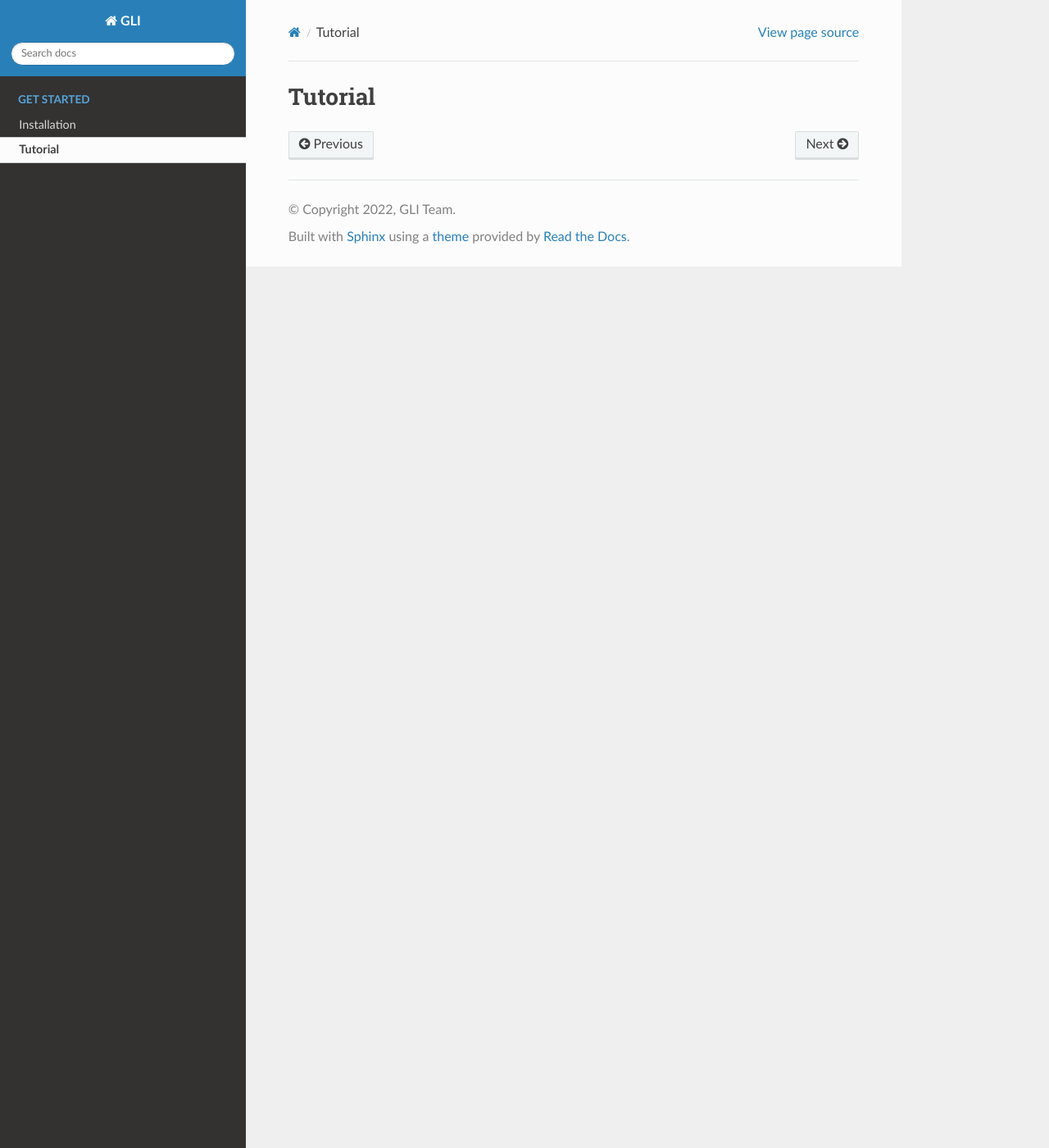
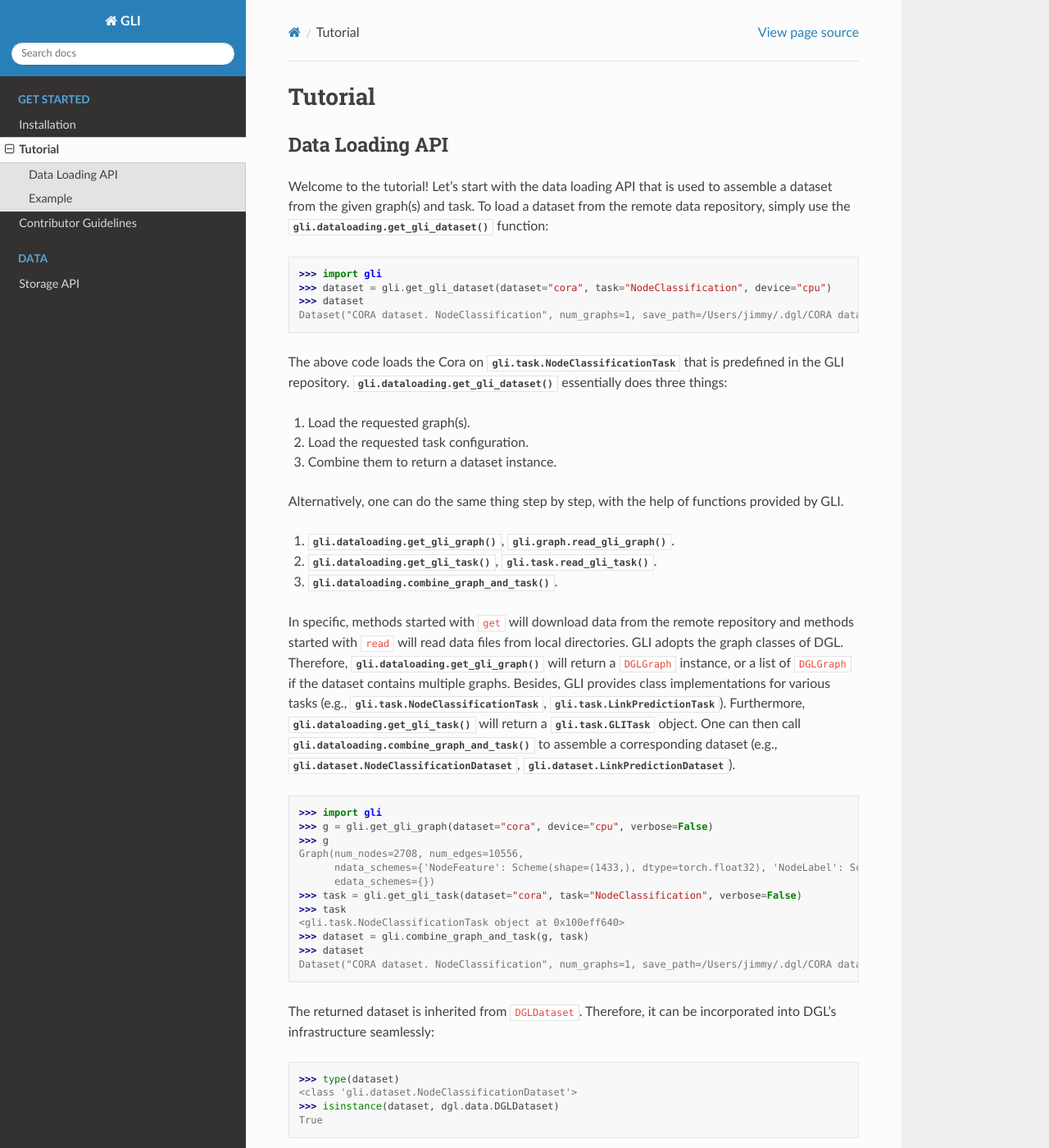
Before and after one commit to Graph-Learning-Benchmarks/gli, a Sphinx documentation site: the page built from docs/source/start/tutorial.rst, in a window 1280 px wide and 1400 px high. Shown: the whole window at 82% size. Built offline with Sphinx 7.4.7 and the Read the Docs theme 2.0.0, drawn with Linux system fonts in a browser that asks for light colours; some of the changed text lies outside the part shown.

Commit message:
update doc

```diff
--- a/docs/source/conf.py
+++ b/docs/source/conf.py
@@ -21,6 +21,7 @@ release = '0.1'
 extensions = [
     'sphinx.ext.autodoc',
     'sphinx.ext.autosummary',
+    'sphinx.ext.napoleon'
 ]
 
 templates_path = ['_templates']
--- /dev/null
+++ b/docs/source/format.rst
@@ -0,0 +1,2 @@
+Storage API
+===========
--- a/docs/source/modules.rst
+++ b/docs/source/modules.rst
@@ -3,7 +3,6 @@ GLI API
 
 .. autosummary::
    :toctree: generated
-   :recursive:
 
    gli.dataloading
    gli.graph
--- a/docs/source/start/install.rst
+++ b/docs/source/start/install.rst
@@ -7,7 +7,10 @@ Currently, we support installation from the source.
 
    git clone https://github.com/Graph-Learning-Benchmarks/gli.git
    cd gli
-   pip install -e .
+   pip install -e .           # basic requirements
+   pip install -e ".[test]"   # test-related requirements
+   pip install -e ".[doc]"    # doc-related requirements
+   pip install -e ".[full]"   # all requirements
 
 To test the installation, run the following command:
 
--- a/docs/source/start/tutorial.rst
+++ b/docs/source/start/tutorial.rst
@@ -1,2 +1,67 @@
 Tutorial
 ===============================
+Data Loading API
+~~~~~~~~~~~~~~~~
+
+Welcome to the tutorial! Let's start with the data loading API that is
+used to assemble a dataset from the given graph(s) and task. To load a
+dataset from the remote data repository, simply use the
+:func:`gli.dataloading.get_gli_dataset` function:
+
+.. code:: python
+
+   >>> import gli
+   >>> dataset = gli.get_gli_dataset(dataset="cora", task="NodeClassification", device="cpu")
+   >>> dataset
+   Dataset("CORA dataset. NodeClassification", num_graphs=1, save_path=/Users/jimmy/.dgl/CORA dataset. NodeClassification)
+
+The above code loads the Cora on :class:`gli.task.NodeClassificationTask` that is
+predefined in the GLI repository. :func:`gli.dataloading.get_gli_dataset` essentially
+does three things:
+
+1. Load the requested graph(s).
+2. Load the requested task configuration.
+3. Combine them to return a dataset instance.
+
+Alternatively, one can do the same thing step by step, with the help of
+functions provided by GLI.
+
+1. :func:`gli.dataloading.get_gli_graph`, :func:`gli.graph.read_gli_graph`.
+2. :func:`gli.dataloading.get_gli_task`, :func:`gli.task.read_gli_task`.
+3. :func:`gli.dataloading.combine_graph_and_task`.
+
+In specific, methods started with ``get`` will download data from the remote repository and methods started with ``read`` will read data files from local directories.
+GLI adopts the graph classes of DGL. Therefore, :func:`gli.dataloading.get_gli_graph` will return a ``DGLGraph`` instance, or a list of ``DGLGraph`` if the dataset
+contains multiple graphs. Besides, GLI provides class implementations for various tasks (e.g., :class:`gli.task.NodeClassificationTask`, :class:`gli.task.LinkPredictionTask`).
+Furthermore, :func:`gli.dataloading.get_gli_task` will return a :class:`gli.task.GLITask` object. One can then call :func:`gli.dataloading.combine_graph_and_task` to assemble
+a corresponding dataset (e.g., :class:`gli.dataset.NodeClassificationDataset`, :class:`gli.dataset.LinkPredictionDataset`).
+
+.. code:: python
+
+   >>> import gli
+   >>> g = gli.get_gli_graph(dataset="cora", device="cpu", verbose=False)
+   >>> g
+   Graph(num_nodes=2708, num_edges=10556,
+         ndata_schemes={'NodeFeature': Scheme(shape=(1433,), dtype=torch.float32), 'NodeLabel': Scheme(shape=(), dtype=torch.int64)}
+         edata_schemes={})
+   >>> task = gli.get_gli_task(dataset="cora", task="NodeClassification", verbose=False)
+   >>> task
+   <gli.task.NodeClassificationTask object at 0x100eff640>
+   >>> dataset = gli.combine_graph_and_task(g, task)
+   >>> dataset
+   Dataset("CORA dataset. NodeClassification", num_graphs=1, save_path=/Users/jimmy/.dgl/CORA dataset. NodeClassification)
+
+The returned dataset is inherited from ``DGLDataset``. Therefore, it can
+be incorporated into DGL's infrastructure seamlessly:
+
+.. code:: python
+
+   >>> type(dataset)
+   <class 'gli.dataset.NodeClassificationDataset'>
+   >>> isinstance(dataset, dgl.data.DGLDataset)
+   True
+
+Example
+~~~~~~~
+
+Next, let's see a full example of dataloading and training on GLI datasets.
```
Also changed, not shown: docs/source/gli.config.rst (added, +7 -0 lines), docs/source/gli.dataloading.rst (added, +7 -0 lines), docs/source/gli.dataset.rst (added, +7 -0 lines), docs/source/gli.graph.rst (added, +7 -0 lines), docs/source/gli.task.rst (added, +7 -0 lines), docs/source/gli.utils.rst (added, +7 -0 lines), docs/source/index.rst (+7 -0 lines), docs/source/start/contribute.rst (added, +121 -0 lines).
